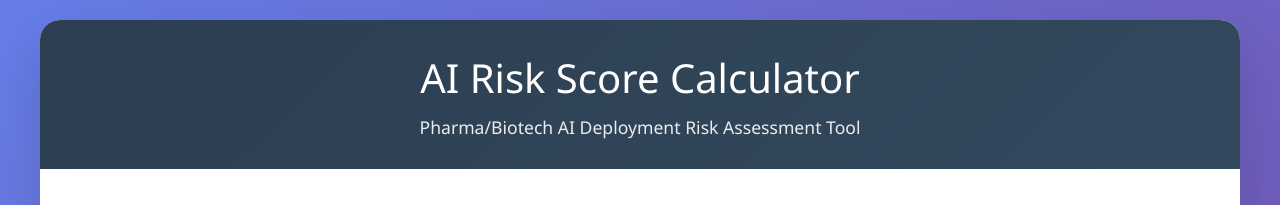
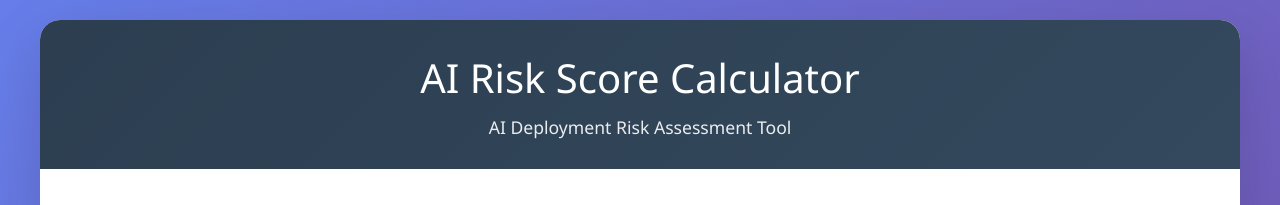
Before and after one commit to HimJoe/AI-Risk-Score-Calculator, a plain HTML site: page index.html in a window 1280 px wide. Shown: the top 205 px of the page. Drawn offline with Linux system fonts and the light colour scheme.

Commit message:
Update index.html

```diff
--- a/index.html
+++ b/index.html
@@ -3,7 +3,7 @@
 <head>
     <meta charset="UTF-8">
     <meta name="viewport" content="width=device-width, initial-scale=1.0">
-    <title>AI Risk Score Calculator - Pharma/Biotech</title>
+    <title>AI Risk Score Calculator </title>
     <style>
         * {
             margin: 0;
@@ -235,7 +235,7 @@
     <div class="container">
         <div class="header">
             <h1>AI Risk Score Calculator</h1>
-            <p>Pharma/Biotech AI Deployment Risk Assessment Tool</p>
+            <p> AI Deployment Risk Assessment Tool</p>
         </div>
 
         <div class="content">
```
